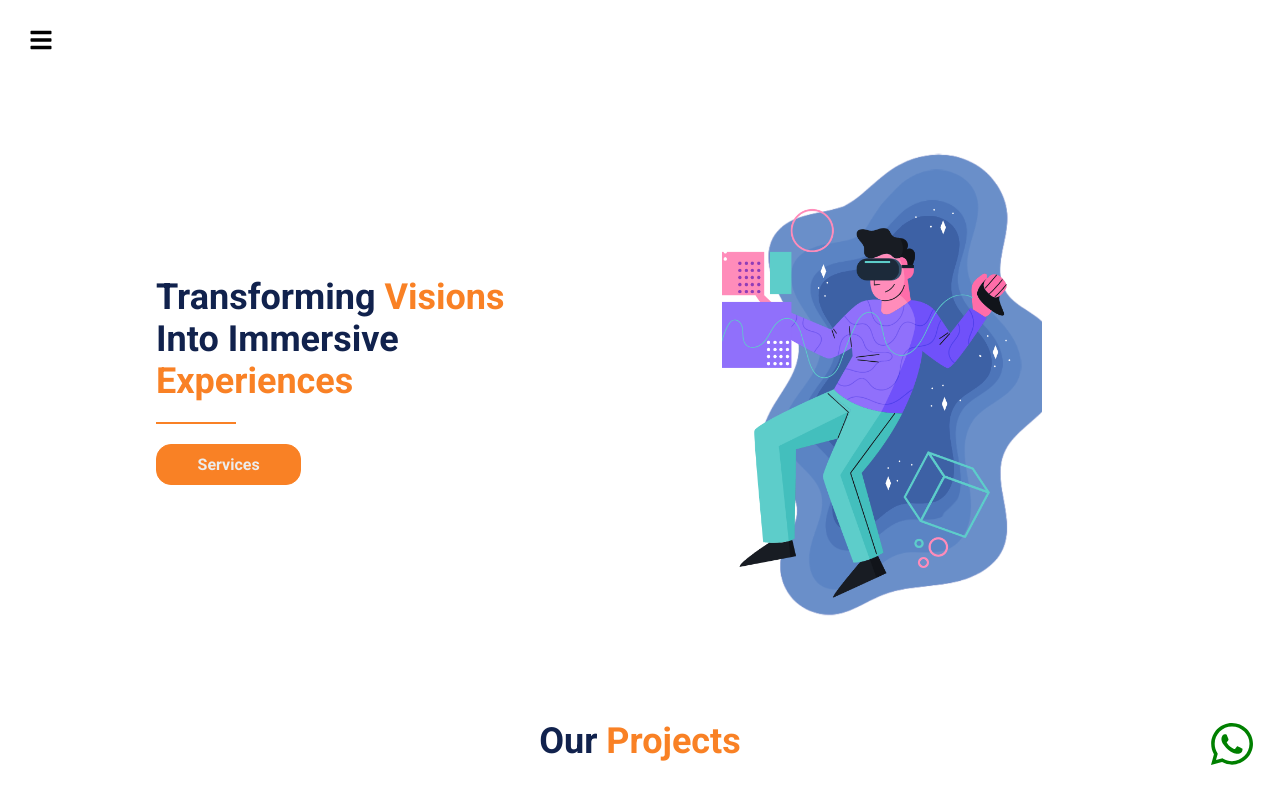
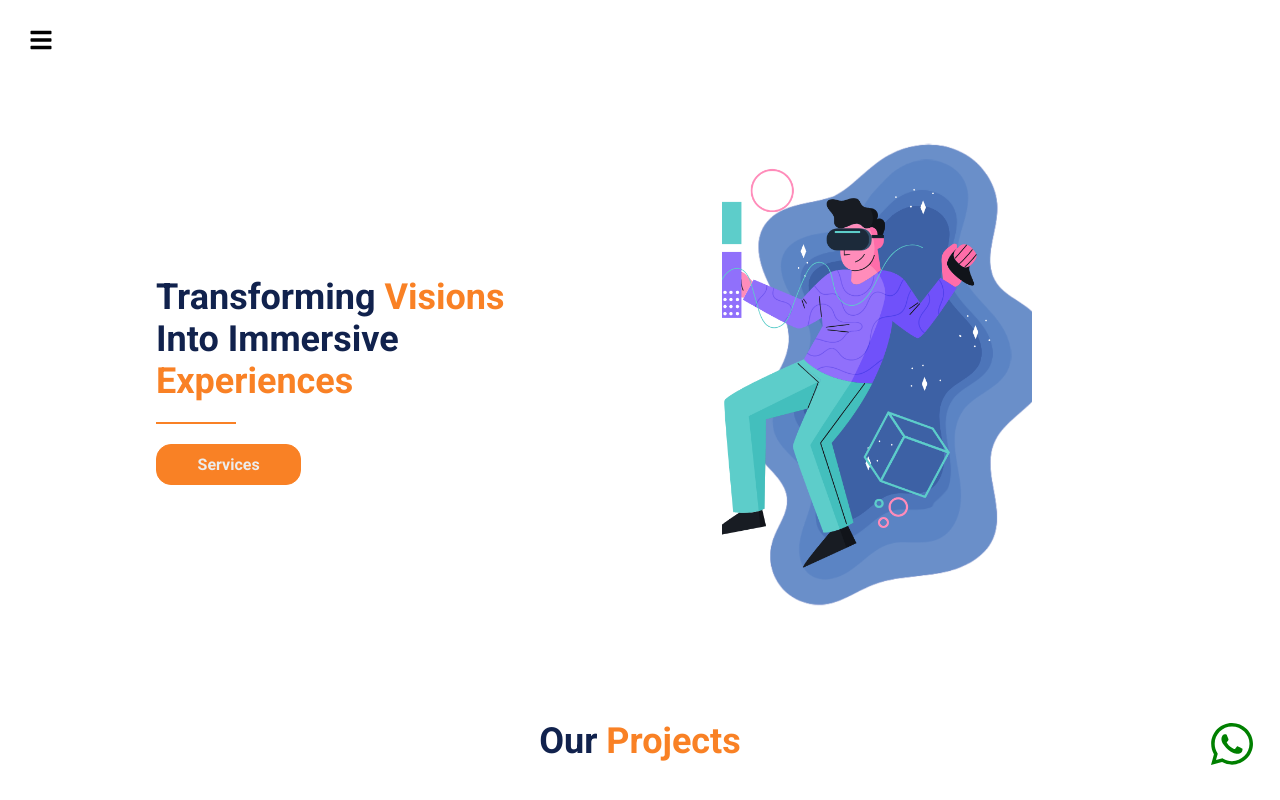
Before and after one commit to rabeeqiblawi/portfolio-nextjs, a Next.js app: page / in a window 1280 px wide. Shown: the top 800 px of the page. Built offline with nearby package versions, Linux system fonts and the light colour scheme.

Commit message:
improvements in parallax effect

```diff
--- a/src/components/parallax/ParallaxGallery.jsx
+++ b/src/components/parallax/ParallaxGallery.jsx
@@ -1,33 +1,9 @@
 'use client';
-import React, { useState, useEffect } from 'react';
+import React from 'react';
 import './ParallaxGallery.css';
 
-const ParallaxGallery = ({ images }) => {
-    const [hoverPosition, setHoverPosition] = useState({ x: 0, y: 0 });
-
-    useEffect(() => {
-        console.log(images);
-    }, []);
-
-    const handleMouseMove = (e) => {
-        const { clientX, clientY, currentTarget } = e;
-        const { left, top, width, height } = currentTarget.getBoundingClientRect();
-
-        const x = (clientX - left) / width;
-        const y = (clientY - top) / height;
-
-        setHoverPosition({ x, y });
-    };
-
-    const handleMouseLeave = () => {
-        setHoverPosition({ x: 0, y: 0 });
-    };
-
+const ParallaxGallery = ({ images, hoverPosition }) => {
     return (
-        <div
-            onMouseMove={handleMouseMove}
-            onMouseLeave={handleMouseLeave}
-        >
         <div className="parallax-container">
             {images.map((imageName, index) => (
                 <div
@@ -35,8 +11,8 @@ const ParallaxGallery = ({ images }) => {
                     className="parallax-layer"
                     style={{
                         transform: `translate(
-                                ${hoverPosition.x * (index + 1) * 10}px,
-                                ${hoverPosition.y * (index + 1) * 10}px
+                            ${(hoverPosition.x - 0.5) * (index + 1) * 20}px,
+                            ${(hoverPosition.y - 0.5) * (index + 1) * 20}px
                         )`,
                         zIndex: index,
                     }}
@@ -48,7 +24,6 @@ const ParallaxGallery = ({ images }) => {
                 </div>
             ))}
         </div>
-        </div>
     );
 };
 
--- a/src/components/showcasing/MainSection.jsx
+++ b/src/components/showcasing/MainSection.jsx
@@ -1,8 +1,6 @@
-
-import React from 'react';
+import React, { useState, useRef, useEffect } from 'react';
 import styles from './MainSection.module.scss'
 import Link from 'next/link';
-import Image from 'next/image';
 import { config } from '@/config';
 import ParallaxGallery from '../parallax/ParallaxGallery';
 
@@ -14,11 +12,32 @@ const MainSection = () => {
         'parallax-effect/2.png',
         'parallax-effect/3.png',
         'parallax-effect/4.png',
-    ]
-    console.log(images);
+    ];
+
+    const [hoverPosition, setHoverPosition] = useState({ x: 0, y: 0 });
+    const containerRef = useRef(null);
+
+    const handleMouseMove = (e) => {
+        if (containerRef.current) {
+            const { left, top, width, height } = containerRef.current.getBoundingClientRect();
+            const x = (e.clientX - left) / width;
+            const y = (e.clientY - top) / height;
+            setHoverPosition({ x, y });
+        }
+    };
+
+    useEffect(() => {
+        const container = containerRef.current;
+        if (container) {
+            container.addEventListener('mousemove', handleMouseMove);
+            return () => {
+                container.removeEventListener('mousemove', handleMouseMove);
+            };
+        }
+    }, []);
 
     return (
-        <div className={styles.container}>
+        <div className={styles.container} ref={containerRef}>
             <div className={styles.content}>
                 <div className={styles.textContainer}>
                     <h1>
@@ -28,19 +47,15 @@ const MainSection = () => {
                                     <span>{word}</span>
                                     : ` ${word} `
                                 }
-                                {breakLineAfter.includes(word) && <br />} {/* Add <br /> after specified words */}
+                                {breakLineAfter.includes(word) && <br />}
                             </React.Fragment>
-
                         ))}
                     </h1>
                     <div className={styles.line}></div>
                     <Link href="/services">Services</Link>
                 </div>
-                {/* <div className={styles.imgContainer}>
-                    <Image src="/heroImage.png" width={450} height={550} />
-                </div> */}
                 <div className={styles.imgContainer}>
-                    <ParallaxGallery images={images} />
+                    <ParallaxGallery images={images} hoverPosition={hoverPosition} />
                 </div>
             </div>
         </div>
```
Lines whose indentation alone changed are shown as unchanged.
